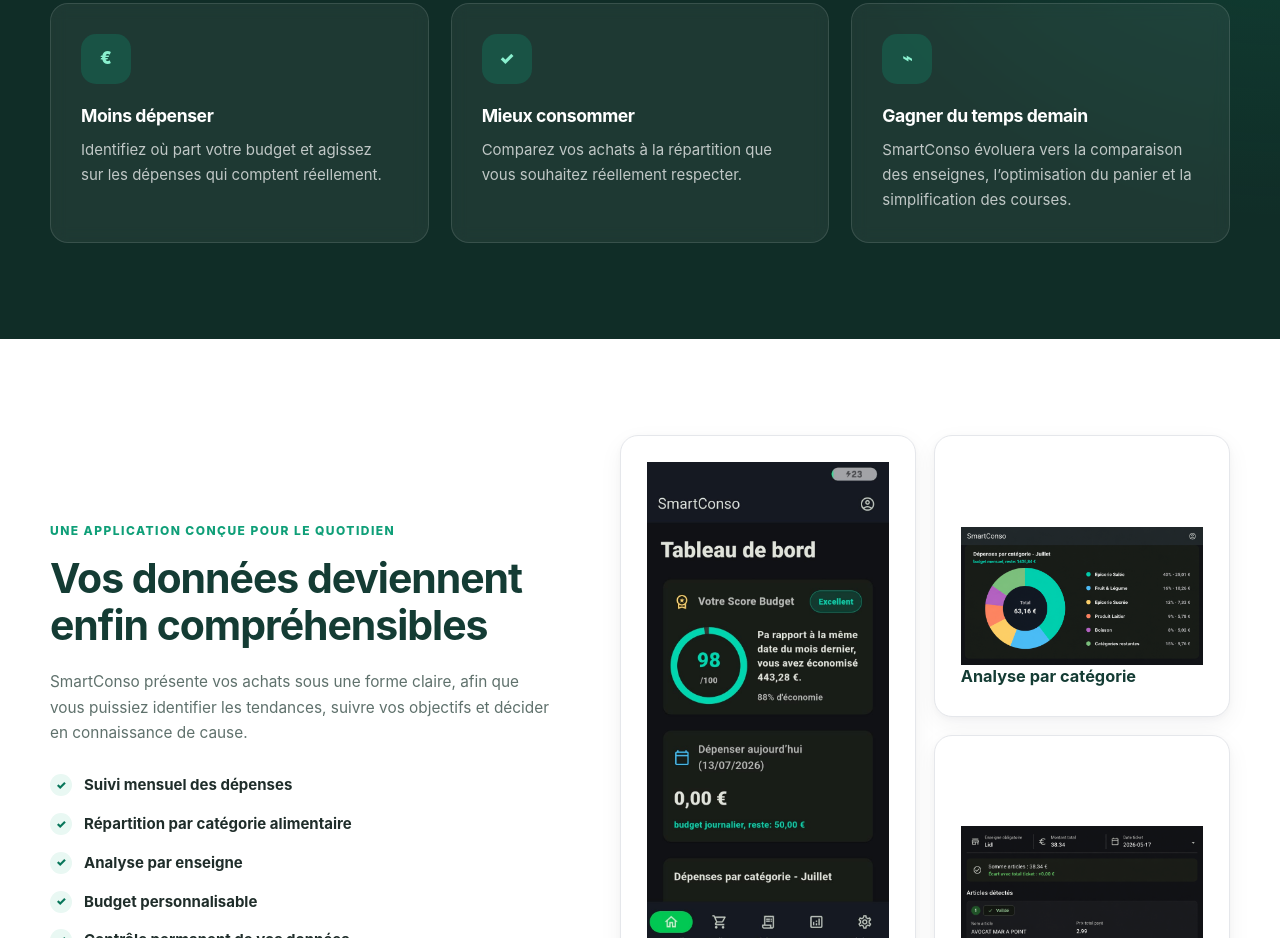
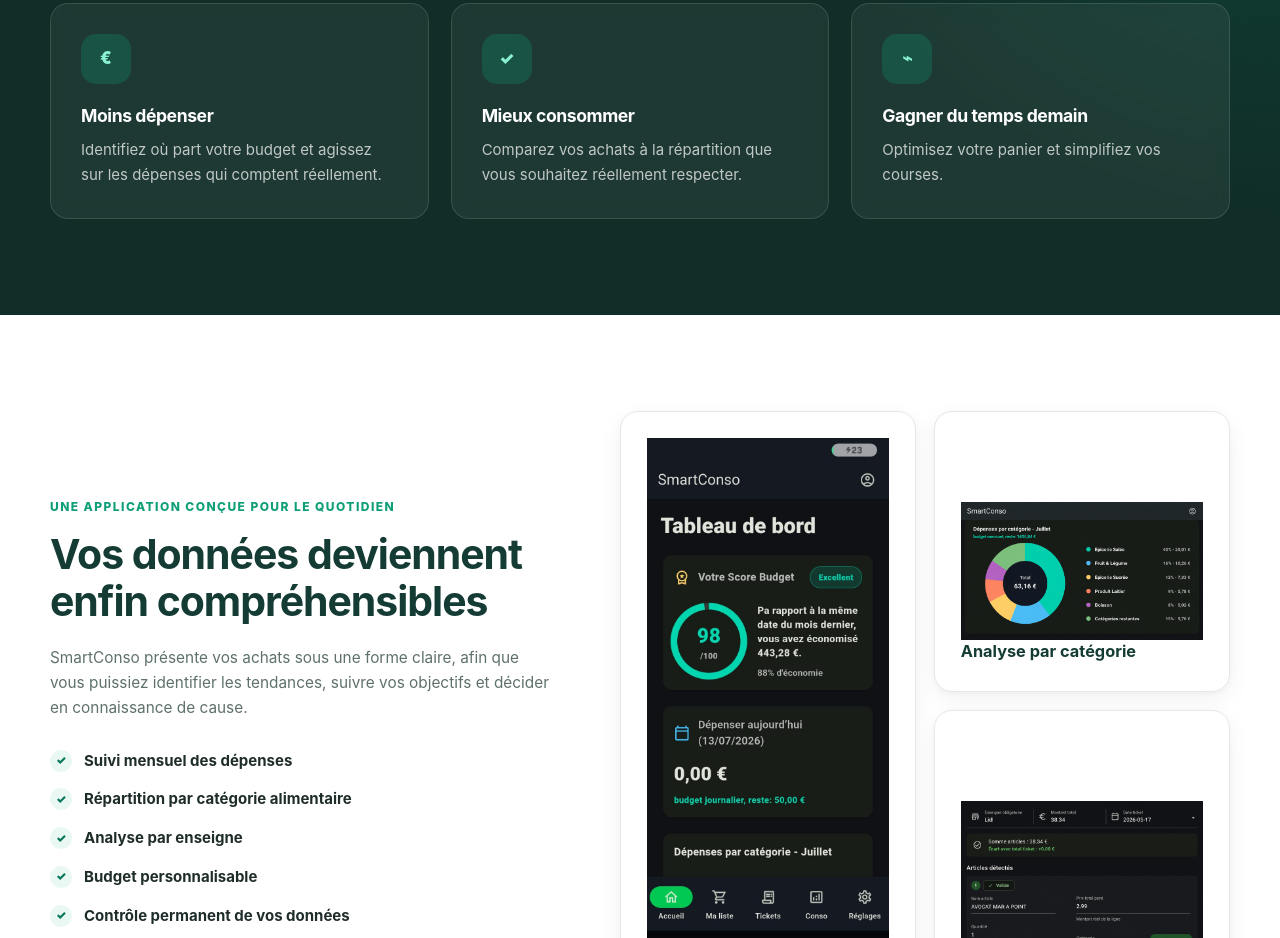
Before and after one commit to bachirtadde/SmartConso-Website, a plain HTML site: page index.html in a window 1280 px wide. Shown: the part 2710-3648 px from the top of the page. Drawn offline with Linux system fonts and the light colour scheme.

Commit message:
corriger le texte: gain de temps, pour raison stratégique

```diff
--- a/index.html
+++ b/index.html
@@ -485,8 +485,7 @@
             <span aria-hidden="true">⌁</span>
             <h3>Gagner du temps demain</h3>
             <p>
-              SmartConso évoluera vers la comparaison des enseignes,
-              l’optimisation du panier et la simplification des courses.
+              Optimisez votre panier et simplifiez vos courses.
             </p>
           </article>
         </div>
```
